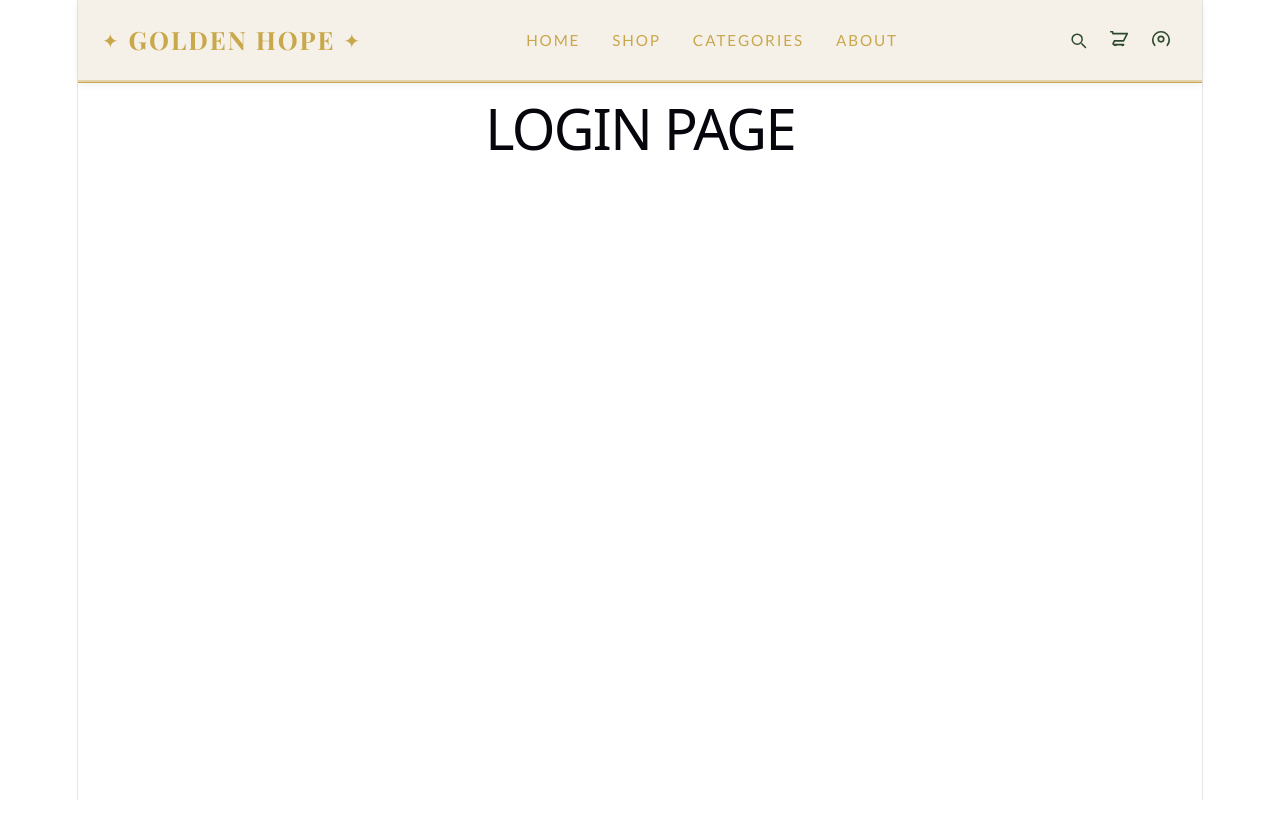
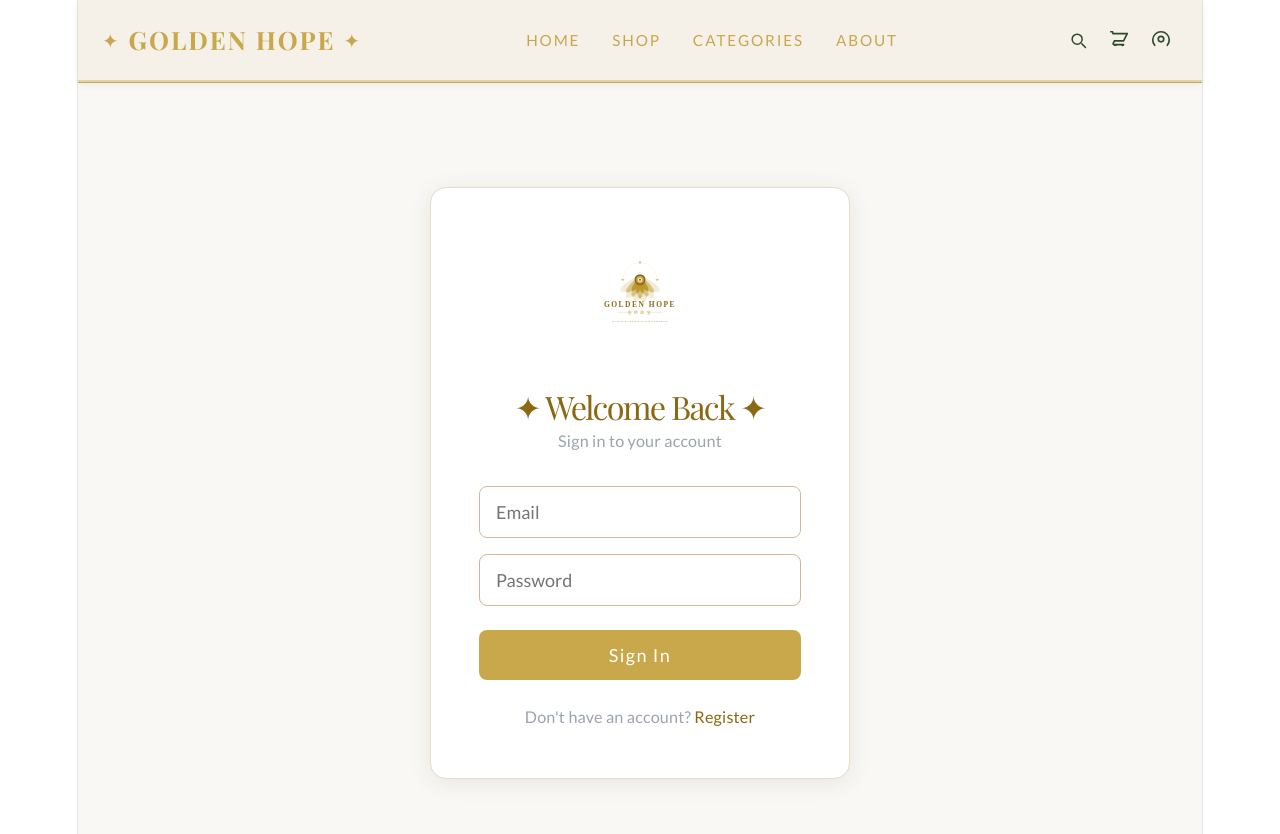
Before and after one commit to shubhathapa/Golden-Hope, a React app in the folder frontend/: page /login in a window 1280 px wide. Shown: the top 834 px of the page. Before the commit the page ends 800 px from the top, so only its background shows below. Built offline with nearby package versions, Linux system fonts and the light colour scheme; the HTML template or start-up script is replaced by a standard one.

Commit message:
Upload login css

```diff
--- a/frontend/src/App.jsx
+++ b/frontend/src/App.jsx
@@ -25,8 +25,7 @@ function App() {
         <Route path="/cart" element={<ProtectedRoute><Cart/></ProtectedRoute>} />
         <Route path="/checkout" element={<ProtectedRoute><Checkout /></ProtectedRoute>} />
         <Route path="/about" element={<AboutPage />} />
-        <Route path="/login" element={<h1>LOGIN PAGE</h1>} />
-
+        <Route path="/login" element={<Login />} />
       </Routes>
     </>
   )
--- /dev/null
+++ b/frontend/src/pages/Login.css
@@ -0,0 +1,97 @@
+@import url('https://fonts.googleapis.com/css2?family=Playfair+Display:wght@400;600;700&family=Lato:wght@300;400;500&display=swap');
+
+.login-page {
+  min-height: 100vh;
+  background-color: #faf8f5;
+  display: flex;
+  align-items: center;
+  justify-content: center;
+  padding: 24px;
+}
+
+.login-container {
+  background: white;
+  border-radius: 16px;
+  padding: 48px;
+  width: 100%;
+  max-width: 420px;
+  box-shadow: 0 4px 24px rgba(0,0,0,0.08);
+  border: 1px solid #e8dcc8;
+  text-align: center;
+}
+
+.login-logo {
+  width: 100px;
+  margin-bottom: 20px;
+}
+
+.login-title {
+  font-family: 'Playfair Display', serif;
+  font-size: 1.8rem;
+  color: #8B6914;
+  margin-bottom: 8px;
+}
+
+.login-sub {
+  color: #9ca3af;
+  font-family: 'Lato', sans-serif;
+  font-size: 0.9rem;
+  margin-bottom: 32px;
+}
+
+.login-form {
+  display: flex;
+  flex-direction: column;
+  gap: 16px;
+}
+
+.login-input {
+  padding: 14px 16px;
+  border: 1px solid #d4b896;
+  border-radius: 8px;
+  font-size: 1rem;
+  font-family: 'Lato', sans-serif;
+  color: #3b2a1a;
+  outline: none;
+  transition: border-color 0.2s;
+}
+
+.login-input:focus {
+  border-color: #c9a84c;
+}
+
+.login-btn {
+  background-color: #c9a84c;
+  color: white;
+  border: none;
+  padding: 14px;
+  border-radius: 8px;
+  font-size: 1rem;
+  font-family: 'Lato', sans-serif;
+  font-weight: 600;
+  letter-spacing: 0.08em;
+  cursor: pointer;
+  transition: background 0.2s;
+  margin-top: 8px;
+}
+
+.login-btn:hover {
+  background-color: #a67c2e;
+}
+
+.login-register {
+  margin-top: 24px;
+  color: #9ca3af;
+  font-family: 'Lato', sans-serif;
+  font-size: 0.9rem;
+}
+
+.login-register a {
+  color: #8B6914;
+  text-decoration: none;
+  font-weight: 600;
+}
+
+.login-register a:hover {
+  text-decoration: underline;
+}
--- a/frontend/src/pages/Login.jsx
+++ b/frontend/src/pages/Login.jsx
@@ -1,29 +1,20 @@
-//m
 import { useState } from "react";
 import axios from "axios";
 import { useNavigate } from "react-router-dom";
+import "./Login.css";
 
 function Login() {
   const [email, setEmail] = useState("");
   const [password, setPassword] = useState("");
-
   const navigate = useNavigate();
 
   const handleLogin = async () => {
     try {
       const response = await axios.post(
-        "http://localhost:5000/api/auth/login",
-        {
-          email,
-          password,
-        }
+        "https://golden-hope.onrender.com/api/auth/login",
+        { email, password }
       );
-
-      localStorage.setItem(
-        "token",
-        response.data.token
-      );
-
+      localStorage.setItem("token", response.data.token);
       navigate("/");
     } catch (error) {
       alert("Login failed");
@@ -31,36 +22,36 @@ function Login() {
   };
 
   return (
-    <div>
-      <h2>Login</h2>
+    <div className="login-page">
+      <div className="login-container">
+        <img src="/golden_hope_logo.svg" alt="Golden Hope" className="login-logo" />
+        <h1 className="login-title">✦ Welcome Back ✦</h1>
+        <p className="login-sub">Sign in to your account</p>
 
+        <div className="login-form">
           <input
+            className="login-input"
             type="email"
             placeholder="Email"
             onChange={(e) => setEmail(e.target.value)}
           />
-
           <input
+            className="login-input"
             type="password"
             placeholder="Password"
             onChange={(e) => setPassword(e.target.value)}
           />
+          <button className="login-btn" onClick={handleLogin}>
+            Sign In
+          </button>
+        </div>
 
-      <button onClick={handleLogin}>
-        Login
-      </button>
+        <p className="login-register">
+          Don't have an account? <a href="/register">Register</a>
+        </p>
+      </div>
     </div>
   );
 }
 
 export default Login;
-
-// function Login() {
-//   return (
-//     <div>
-//       <h1>LOGIN PAGE WORKING</h1>
-//     </div>
-//   );
-// }
-
-// export default Login;
--- a/package.json
+++ b/package.json
@@ -11,6 +11,7 @@
   },
   "dependencies": {
     "@paypal/react-paypal-js": "^9.2.0",
+    "axios": "^1.17.0",
     "react": "^19.2.6",
     "react-dom": "^19.2.6",
     "react-router-dom": "^7.16.0"
```
Also changed, not shown: 1 other file (tests, documents, lock files or other folders). Lines whose indentation alone changed are shown as unchanged.
